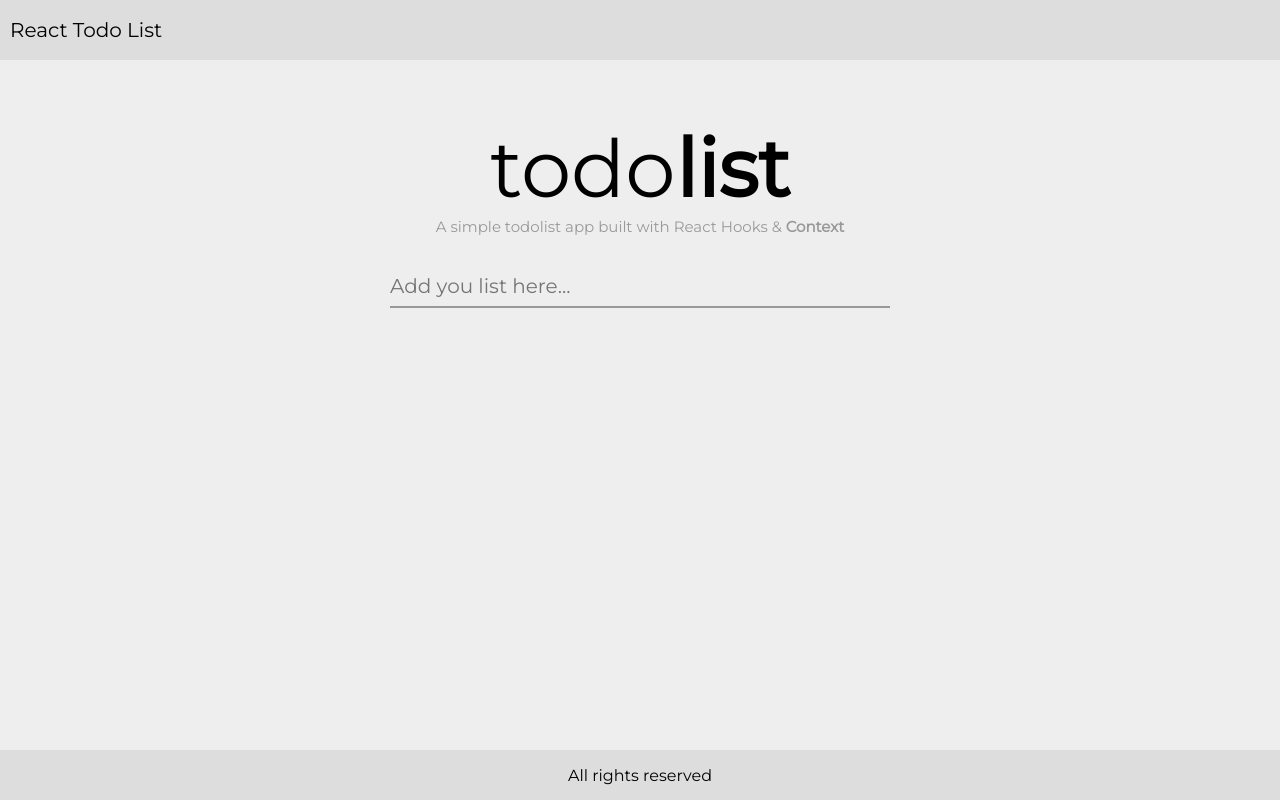
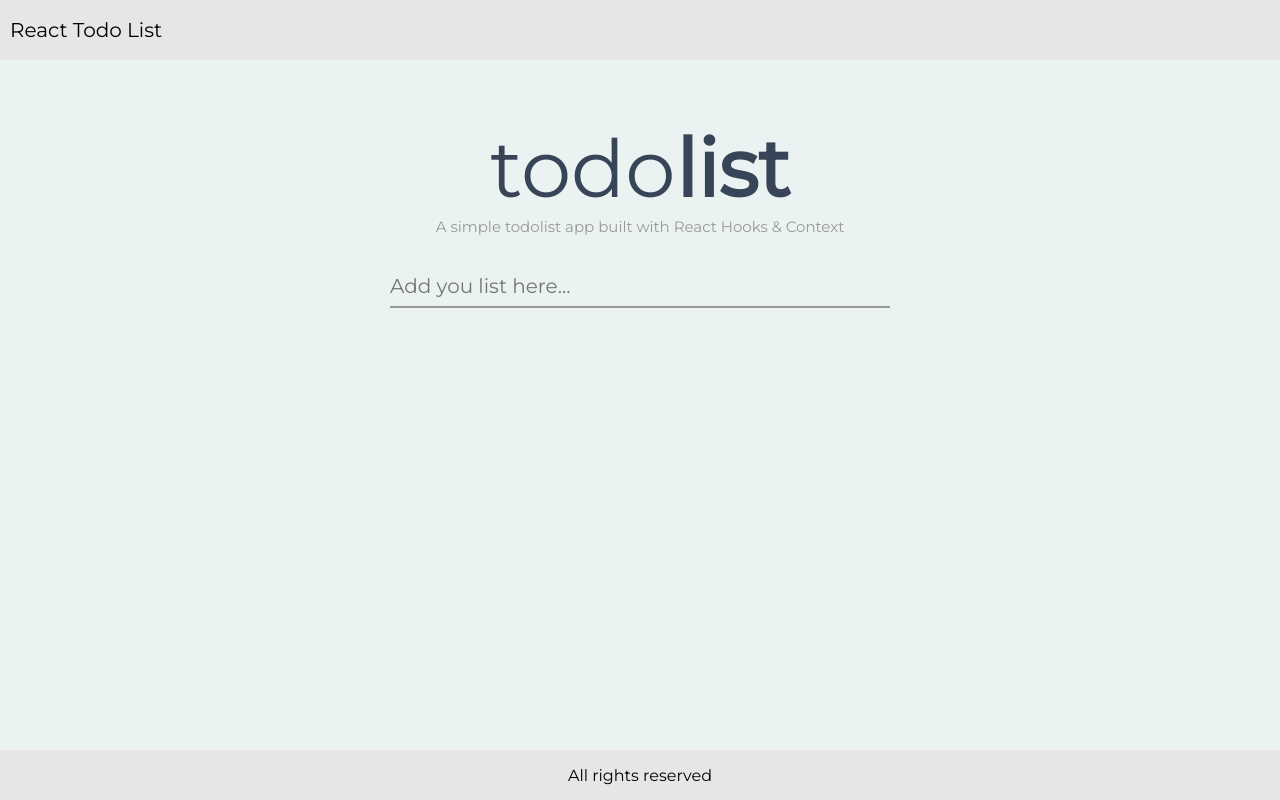
Before and after one commit to melndrw/react-todolist, a React (Create React App) app: page / in a window 1280 px wide. Built offline with nearby package versions, Linux system fonts and the light colour scheme.

Commit message:
final output for add state

```diff
--- a/src/components/MainPage.js
+++ b/src/components/MainPage.js
@@ -14,14 +14,8 @@ const MainPage = () => {
     setItem({ value: event.target.value, id: shortid.generate() });
   };
 
-  const newItemTrigger = () => {
-    // let input = document.querySelector('#input');
-    // input.addEventListener('keydown', (e) => {
-    //   if (e.keyCode === 13) {
-    //     console.log(e.target.value);
-    //   }
-    // });
-
+  const newItemTrigger = (e) => {
+    e.preventDefault();
     if (newItem.value) {
       setAddItem((preState) => {
         return [...preState, { value: newItem.value, id: newItem.id }];
@@ -44,14 +38,10 @@ const MainPage = () => {
             <p>
               todo<span>list</span>
             </p>
-            <p>
-              A simple todolist app built with React Hooks &{' '}
-              <span onClick={newItemTrigger} id="sp">
-                Context
-              </span>
-            </p>
+            <p>A simple todolist app built with React Hooks & Context</p>
           </div>
           <div>
+            <form onSubmit={newItemTrigger}>
               <input
                 type="text"
                 onChange={newItemHandler}
@@ -59,6 +49,8 @@ const MainPage = () => {
                 id="input"
                 value={newItem.value}
               />
+              <button type="submit" className="todolist__button"></button>
+            </form>
           </div>
           <div className="todolist__container">
             {addItem.map((store) => {
--- a/src/components/Todolist.js
+++ b/src/components/Todolist.js
@@ -2,8 +2,13 @@ import React from 'react';
 
 const Todolist = (props) => {
   return (
-    <div className="todolist" id={props.key}>
-      {props.value} <i className="fas fa-trash"></i>
+    <div className="todolist" id={props.id}>
+      {props.value}{' '}
+      <span>
+        <i className="fas fa-trash">
+          <i className="fas fa-pen"></i>
+        </i>
+      </span>
     </div>
   );
 };
--- a/src/index.css
+++ b/src/index.css
@@ -10,7 +10,7 @@ body,
 input {
   margin: 0;
   padding: 0;
-  background-color: #eee;
+  background-color: #eaf2f2;
   /* height: 100%; */
   font-family: Montserrat, Arial, Helvetica, sans-serif;
   font-size: 1.6rem;
@@ -28,7 +28,7 @@ input {
   height: 100vh;
 }
 .mainpage__header {
-  background-color: #dddddd;
+  background-color: #e6e6e6;
   grid-area: header;
   font-size: 2rem;
   padding: 1rem;
@@ -54,6 +54,7 @@ input {
 .mainpage__main--title {
   font-size: 8rem;
   text-align: center;
+  color: #384558;
 }
 .mainpage__main--title p {
   margin: 0;
@@ -81,7 +82,7 @@ input {
 }
 
 .mainpage__footer {
-  background-color: #dddddd;
+  background-color: #e6e6e6;
   grid-area: footer;
   font-size: 1.6rem;
   display: flex;
@@ -95,7 +96,7 @@ input {
   font-size: 2rem;
 }
 .todolist {
-  background-color: white;
+  background-color: hsl(180, 24%, 86%);
   width: 47rem;
   padding: 1rem;
   border-radius: 0.5rem;
@@ -107,3 +108,10 @@ input {
   color: red;
   float: right;
 }
+.fa-pen {
+  padding-left: 1.5rem;
+  color: hsl(180, 100%, 43%);
+}
+.todolist__button {
+  display: none;
+}
```
Lines whose indentation alone changed are shown as unchanged.
